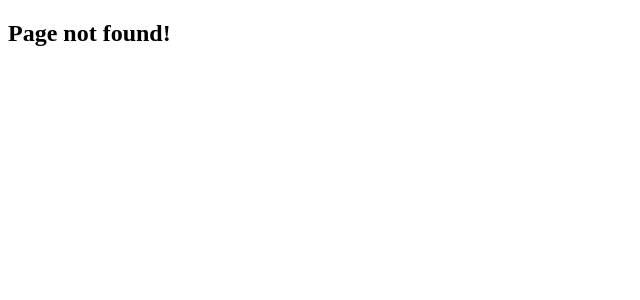
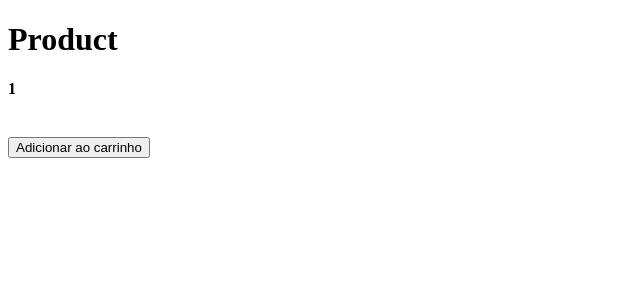
Before and after one commit to LucasViana1/nextjs_basic, a Next.js app: page /catalog/products/1 in a window 1280 px wide. Before the commit this address had no page. Shown: the top 300 px of the page, without its empty margins (0-640 px from the left). Built offline with nearby package versions, Linux system fonts and the light colour scheme.

Commit message:
created product page, with dynamic import

```diff
--- /dev/null
+++ b/src/pages/catalog/products/[slug].tsx
@@ -0,0 +1,29 @@
+import { useState } from 'react';
+import { useRouter } from 'next/router';
+import dynamic from 'next/dynamic'
+
+const CartModal = dynamic(
+  () => import('@/components/CartModal'),
+  { loading: () => <p>Carregando...</p> }
+)
+
+export default function Product() {
+  const router = useRouter();
+  const [isCartModalOpen, setIsCartModalOpen] = useState(false);
+
+  const handleAddToCart = () => {
+    setIsCartModalOpen(true);
+  }
+
+  return (
+    <div>
+      <h1>Product</h1>
+      <h4>{router.query.slug}</h4>
+      <br />
+
+      <button onClick={handleAddToCart}>Adicionar ao carrinho</button>
+
+      {isCartModalOpen && <CartModal />}
+    </div>
+  )
+}
```
